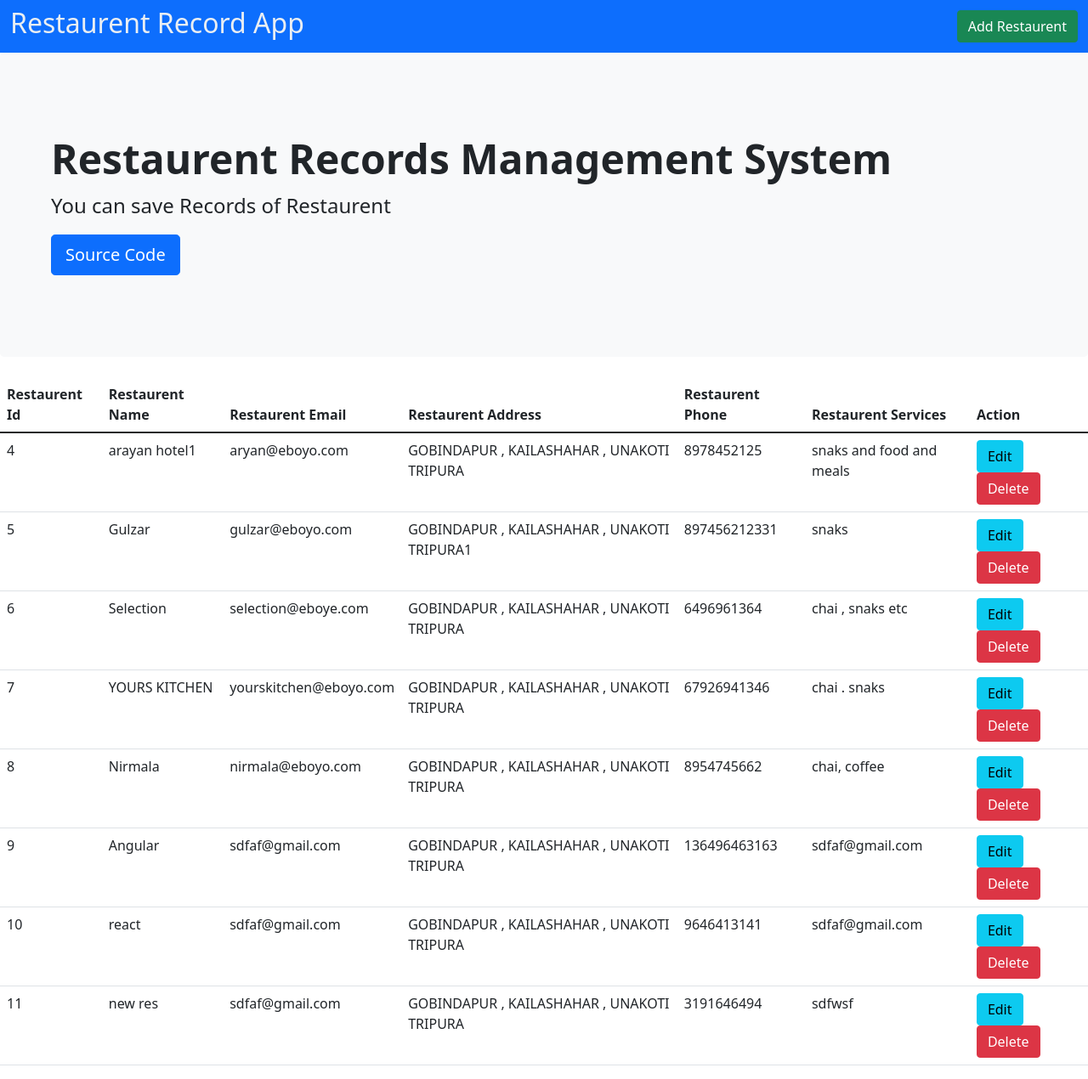
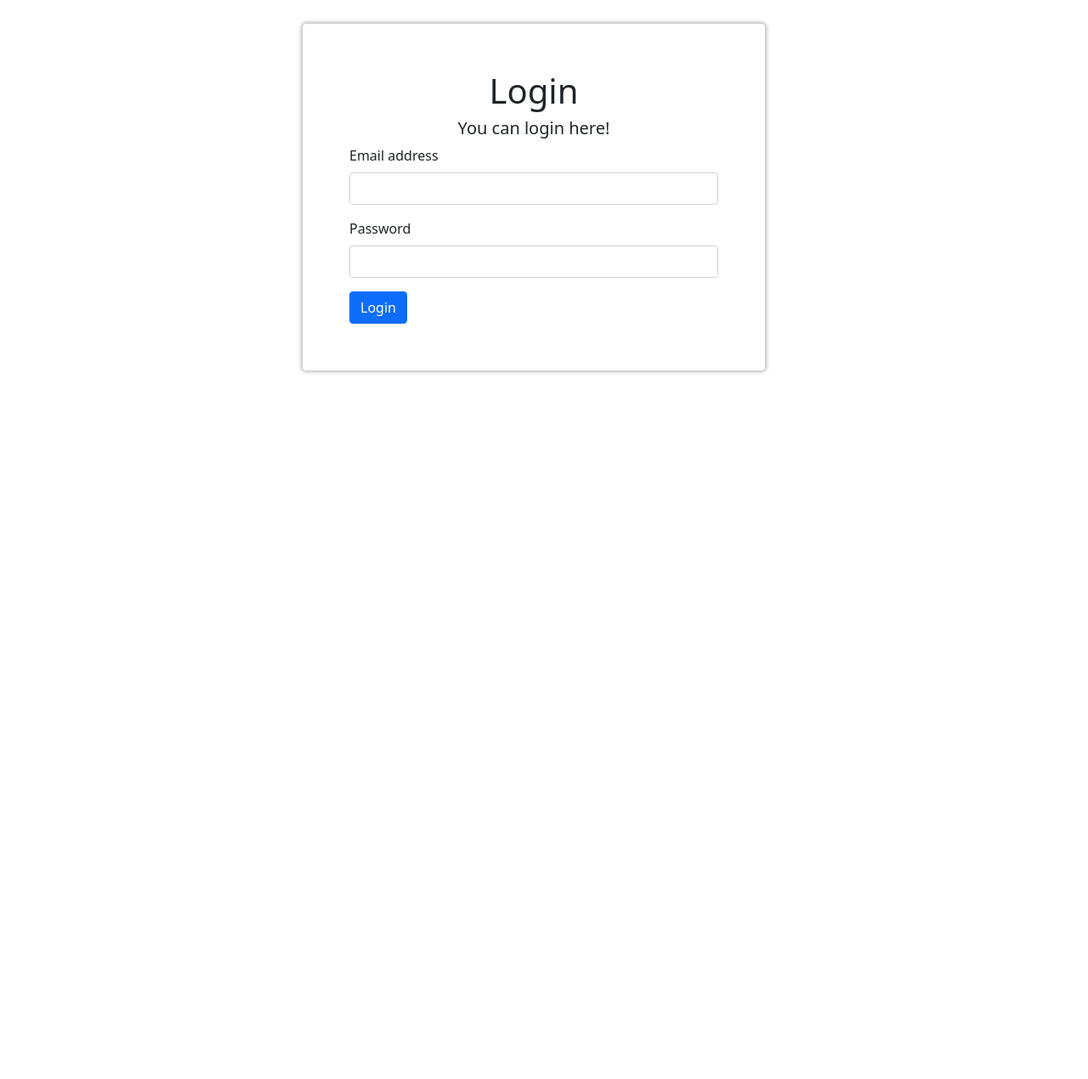
Before and after one commit to passion0714/Restaurent_Application, an Angular app: page /login in a window 1280 px wide. Before the commit this address led to /. Shown: the whole page at 85% size. After the commit the page ends 800 px from the top, so only its background shows below. Built offline with nearby package versions, Linux system fonts and the light colour scheme; data requests are answered from the project's data file.

Commit message:
Added login , signup

```diff
--- a/db.json
+++ b/db.json
@@ -1,76 +1,20 @@
 {
   "posts": [
     {
-      "id": 4,
-      "name": "arayan hotel1",
+      "id": 1,
+      "name": "arayan hotel 1",
       "address": "GOBINDAPUR , KAILASHAHAR , UNAKOTI TRIPURA",
-      "phone": "",
-      "email": "aryan@eboyo.com",
-      "services": "snaks and food and meals",
-      "mobile": 8978452125
+      "email": "sdfaf@gmail.com",
+      "services": "chai , samosa",
+      "mobile": 7845581125
     },
     {
-      "id": 5,
-      "name": "Gulzar",
-      "address": "GOBINDAPUR , KAILASHAHAR , UNAKOTI TRIPURA1",
-      "phone": "",
-      "email": "gulzar@eboyo.com",
-      "services": "snaks",
-      "mobile": 897456212331
-    },
-    {
-      "id": 6,
-      "name": "Selection",
+      "id": 2,
+      "name": "selection",
       "address": "GOBINDAPUR , KAILASHAHAR , UNAKOTI TRIPURA",
-      "phone": "",
-      "email": "selection@eboye.com",
-      "services": "chai , snaks etc",
-      "mobile": 6496961364
-    },
-    {
-      "id": 7,
-      "name": "YOURS KITCHEN",
-      "address": "GOBINDAPUR , KAILASHAHAR , UNAKOTI TRIPURA",
-      "phone": "",
-      "email": "yourskitchen@eboyo.com",
-      "services": "chai . snaks",
-      "mobile": 67926941346
-    },
-    {
-      "id": 8,
-      "name": "Nirmala",
-      "address": "GOBINDAPUR , KAILASHAHAR , UNAKOTI TRIPURA",
-      "phone": "",
-      "email": "nirmala@eboyo.com",
-      "services": "chai, coffee",
-      "mobile": 8954745662
-    },
-    {
-      "id": 9,
-      "name": "Angular",
-      "address": "GOBINDAPUR , KAILASHAHAR , UNAKOTI TRIPURA",
-      "phone": "",
-      "email": "sdfaf@gmail.com",
-      "services": "sdfaf@gmail.com",
-      "mobile": 136496463163
-    },
-    {
-      "id": 10,
-      "name": "react",
-      "address": "GOBINDAPUR , KAILASHAHAR , UNAKOTI TRIPURA",
-      "phone": "",
-      "email": "sdfaf@gmail.com",
-      "services": "sdfaf@gmail.com",
-      "mobile": 9646413141
-    },
-    {
-      "id": 11,
-      "name": "new res",
-      "address": "GOBINDAPUR , KAILASHAHAR , UNAKOTI TRIPURA",
-      "phone": "",
-      "email": "sdfaf@gmail.com",
-      "services": "sdfwsf",
-      "mobile": 3191646494
+      "email": "selection@abc.com",
+      "services": "chai",
+      "mobile": 78941252511
     }
   ],
   "comments": [],
--- a/src/app/app-routing.module.ts
+++ b/src/app/app-routing.module.ts
@@ -1,7 +1,23 @@
 import { NgModule } from '@angular/core';
 import { RouterModule, Routes } from '@angular/router';
+import { LoginComponent } from './login/login.component';
+import { RestaurentDashComponent } from './restaurent-dash/restaurent-dash.component';
+import { SignupComponent } from './signup/signup.component';
 
-const routes: Routes = [];
+const routes: Routes = [
+  {
+    path: '', redirectTo: 'login',pathMatch: 'full'
+  },
+  {
+   path: 'login', component: LoginComponent
+  },
+ {
+   path: 'signup', component: SignupComponent
+ },
+ {
+   path:'restaurent' , component: RestaurentDashComponent
+ }
+];
 
 @NgModule({
   imports: [RouterModule.forRoot(routes)],
--- a/src/app/app.component.html
+++ b/src/app/app.component.html
@@ -1 +1 @@
-<app-restaurent-dash></app-restaurent-dash>
+<router-outlet></router-outlet>
--- a/src/app/app.module.ts
+++ b/src/app/app.module.ts
@@ -6,11 +6,15 @@ import { AppComponent } from './app.component';
 import { RestaurentDashComponent } from './restaurent-dash/restaurent-dash.component';
 import { ReactiveFormsModule } from '@angular/forms';
 import {HttpClientModule} from '@angular/common/http';
+import { LoginComponent } from './login/login.component';
+import { SignupComponent } from './signup/signup.component';
 
 @NgModule({
   declarations: [
     AppComponent,
     RestaurentDashComponent,
+    LoginComponent,
+    SignupComponent,
 
   ],
   imports: [
--- /dev/null
+++ b/src/app/login/login.component.css
@@ -0,0 +1,11 @@
+.card{
+    position: relative;
+    left: 50%;
+    margin-top: 5%;
+    border: 1px solid #ccc;
+    border-radius: 5px;
+    padding: 55px;
+    background-color: #fff;
+    box-shadow: 0px 0px 5px rgba(0, 0, 0, 0.377);
+
+}
--- /dev/null
+++ b/src/app/login/login.component.html
@@ -0,0 +1,25 @@
+
+<div class="container">
+    <div class="row">
+        <div class="col-md-6">
+            <div class="card">
+                <div class="text-center">
+                    <h1>Login</h1>
+                    <h5>You can login here!</h5>
+                </div>
+                <form>
+                    <div class="mb-3">
+                      <label class="form-label">Email address</label>
+                      <input type="email" class="form-control" id="exampleInputEmail1">
+                    </div>
+                    <div class="mb-3">
+                      <label class="form-label">Password</label>
+                      <input type="password" class="form-control" id="exampleInputPassword1">
+                    </div>
+                    <button type="submit" class="btn btn-primary">Login</button>
+                  </form>
+
+            </div>
+        </div>
+    </div>
+</div>
--- /dev/null
+++ b/src/app/login/login.component.ts
@@ -0,0 +1,15 @@
+import { Component, OnInit } from '@angular/core';
+
+@Component({
+  selector: 'app-login',
+  templateUrl: './login.component.html',
+  styleUrls: ['./login.component.css']
+})
+export class LoginComponent implements OnInit {
+
+  constructor() { }
+
+  ngOnInit(): void {
+  }
+
+}
--- a/src/app/restaurent-dash/restaurent-dash.component.html
+++ b/src/app/restaurent-dash/restaurent-dash.component.html
@@ -3,7 +3,7 @@
    <div class="container-fluid">
      <h2>Restaurent Record App</h2>
      <div class="d-flex">
-      <button class="btn btn-success" type="button" data-bs-toggle="modal" data-bs-target="#exampleModal">Add Restaurent</button>
+      <button (click)="clickAddResto()" class="btn btn-success" type="button" data-bs-toggle="modal" data-bs-target="#exampleModal">Add Restaurent</button>
      </div>
    </div>
 </nav>
@@ -78,8 +78,8 @@
         </div>
         <div class="modal-footer">
           <button type="button" class="btn btn-secondary" data-bs-dismiss="modal" id="clear">Close</button>
-          <button type="button" class="btn btn-primary" (click)="addRestaurent()">Add Details</button>
-          <button type="button" class="btn btn-primary" (click)="updateResto()">Update</button>
+          <button *ngIf="showAdd" type="button" class="btn btn-primary" (click)="addRestaurent()">Add Details</button>
+          <button *ngIf="showBtn" type="button" class="btn btn-primary" (click)="updateResto()">Update</button>
         </div>
       </div>
     </div>
--- a/src/app/restaurent-dash/restaurent-dash.component.ts
+++ b/src/app/restaurent-dash/restaurent-dash.component.ts
@@ -14,6 +14,9 @@ export class RestaurentDashComponent implements OnInit {
   formValue!:FormGroup
   restaurentModelObj : RestaurentData = new RestaurentData;
   allRestaurentData: any;
+  showAdd!:boolean;
+  showBtn!:boolean;
+
   constructor(private formbuilder: FormBuilder, private api:ApiService) { }
 
   ngOnInit(): void {
@@ -25,6 +28,11 @@ export class RestaurentDashComponent implements OnInit {
       services: [''],
     })
     this.getAllData();
+  }
+  clickAddResto(){
+    this.formValue.reset();
+    this.showAdd = true;
+    this.showBtn = false;
   }
 
   addRestaurent(){
@@ -67,12 +75,17 @@ export class RestaurentDashComponent implements OnInit {
   }
 
   onEditResto(data: any){
+    this.showAdd = false;
+    this.showBtn = true;
+
     this.restaurentModelObj.id = data.id;
     this.formValue.controls['name'].setValue(data.name);
     this.formValue.controls['email'].setValue(data.email);
     this.formValue.controls['mobile'].setValue(data.mobile);
     this.formValue.controls['address'].setValue(data.address);
     this.formValue.controls['services'].setValue(data.services);
+
+
   }
   updateResto(){
     this.restaurentModelObj.name = this.formValue.value.name;
--- /dev/null
+++ b/src/app/signup/signup.component.html
@@ -0,0 +1 @@
+<p>signup works!</p>
--- /dev/null
+++ b/src/app/signup/signup.component.ts
@@ -0,0 +1,15 @@
+import { Component, OnInit } from '@angular/core';
+
+@Component({
+  selector: 'app-signup',
+  templateUrl: './signup.component.html',
+  styleUrls: ['./signup.component.css']
+})
+export class SignupComponent implements OnInit {
+
+  constructor() { }
+
+  ngOnInit(): void {
+  }
+
+}
```
Also changed, not shown: src/app/signup/signup.component.css (added), 2 other files (tests, documents, lock files or other folders).
